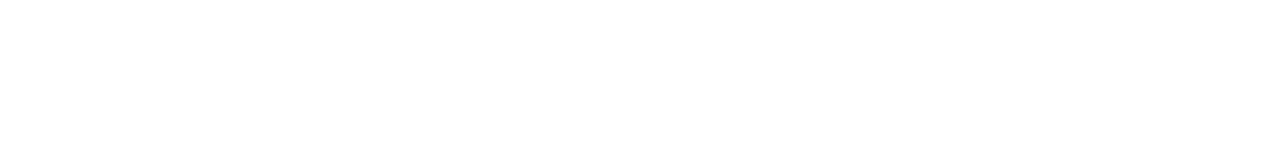
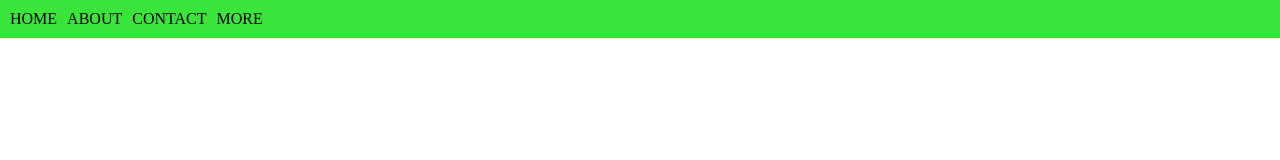
Before and after one commit to Vedantdumbre/full-stack, a plain HTML site: page LEVEL1/excercises/ex_2/index.html in a window 1280 px wide. Drawn offline with Linux system fonts and the light colour scheme.

Commit message:
ex 2 done

```diff
--- a/LEVEL1/excercises/ex_2/index.html
+++ b/LEVEL1/excercises/ex_2/index.html
@@ -7,7 +7,12 @@
     <link rel="stylesheet" href="style.css">
 </head>
 <body>
-
+    <div class="nav">
+        <div>HOME</div>
+        <div>ABOUT</div>
+        <div>CONTACT</div>
+        <div>MORE</div>
+    </div>
 
 </body>
 </html>
--- a/LEVEL1/excercises/ex_2/style.css
+++ b/LEVEL1/excercises/ex_2/style.css
@@ -0,0 +1,17 @@
+:root{
+    --first:pink;
+    --second:yellow;
+    --third:rgb(59, 228, 59);
+}
+
+*{
+    margin: 0;
+    padding: 0;
+}
+
+.nav{
+    padding: 10px 10px;
+    background-color: var(--third);
+    display: flex;
+    gap: 10px;
+}
```
